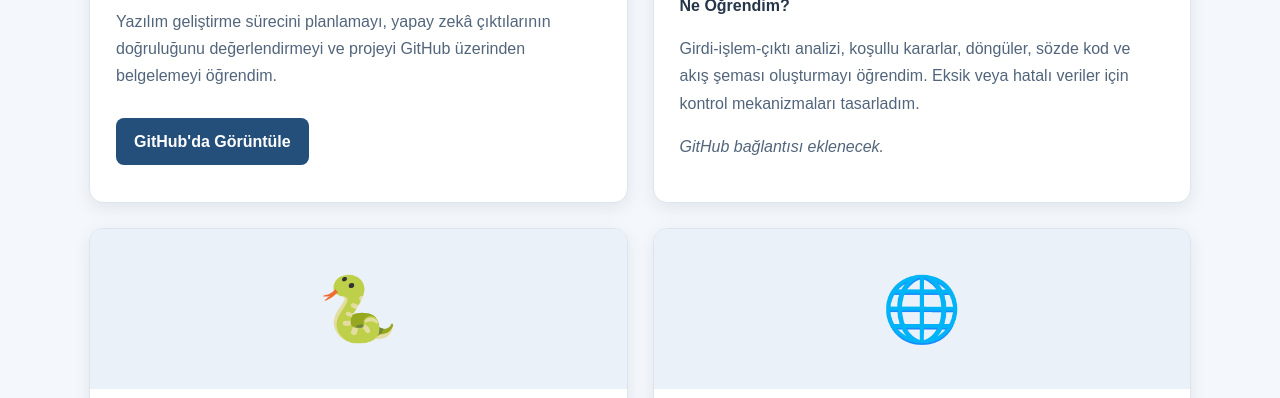
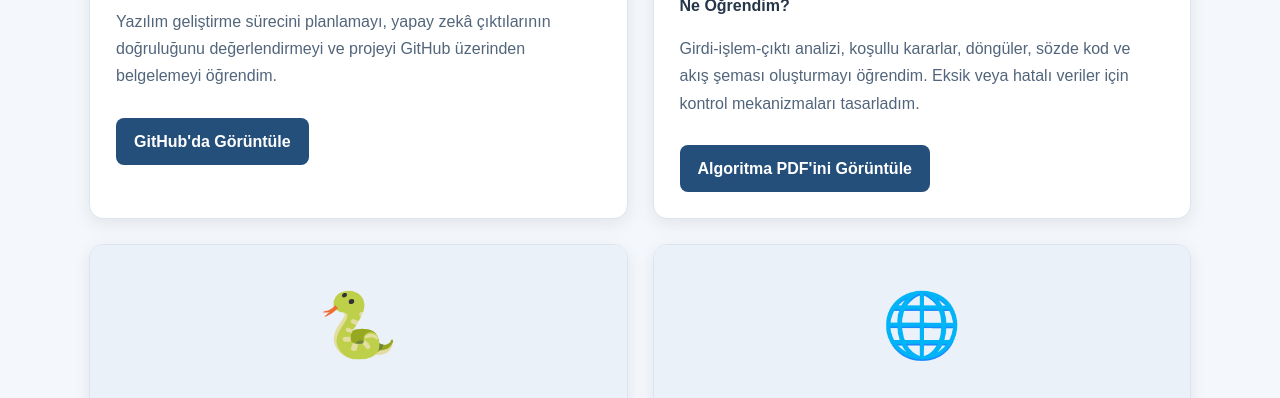
Before and after one commit to eyllozdemir/academic-portfolio, a plain HTML site: page projects.html in a window 1280 px wide. Shown: the part 960-1358 px from the top of the page. Drawn offline with Linux system fonts and the light colour scheme.

Commit message:
Add algorithm PDF to projects page

```diff
--- a/projects.html
+++ b/projects.html
@@ -350,14 +350,18 @@
             </p>
 
 
-            <p
-              class="project-pending"
-              data-tr="GitHub bağlantısı eklenecek."
-              data-en="GitHub link will be added.">
 
-              GitHub bağlantısı eklenecek.
+<a
+  class="project-link"
+  href="GEP1316_Odev1_Eylul_Sena_Ozdemir .pdf"
+  target="_blank"
+  rel="noopener noreferrer"
+  data-tr="Algoritma PDF'ini Görüntüle"
+  data-en="View Algorithm PDF">
 
-            </p>
+  Algoritma PDF'ini Görüntüle
+
+</a>
 
           </div>
 
```
